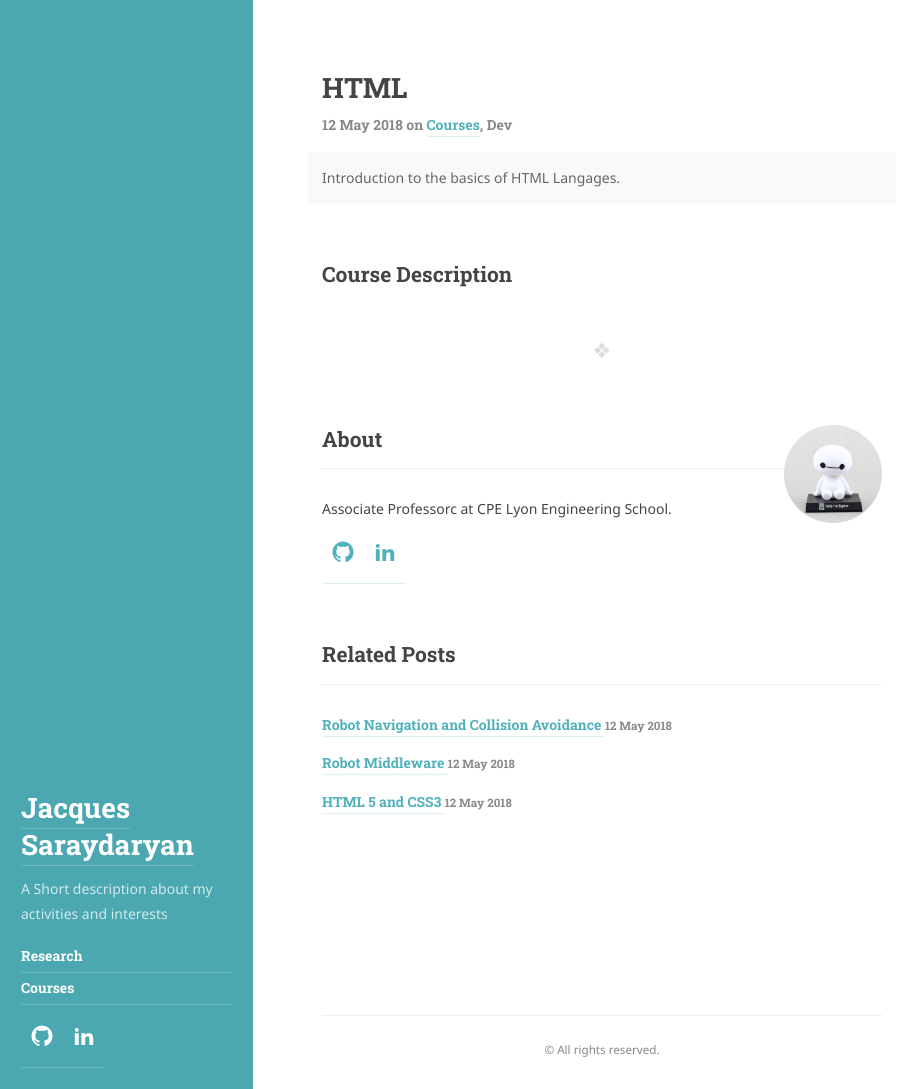
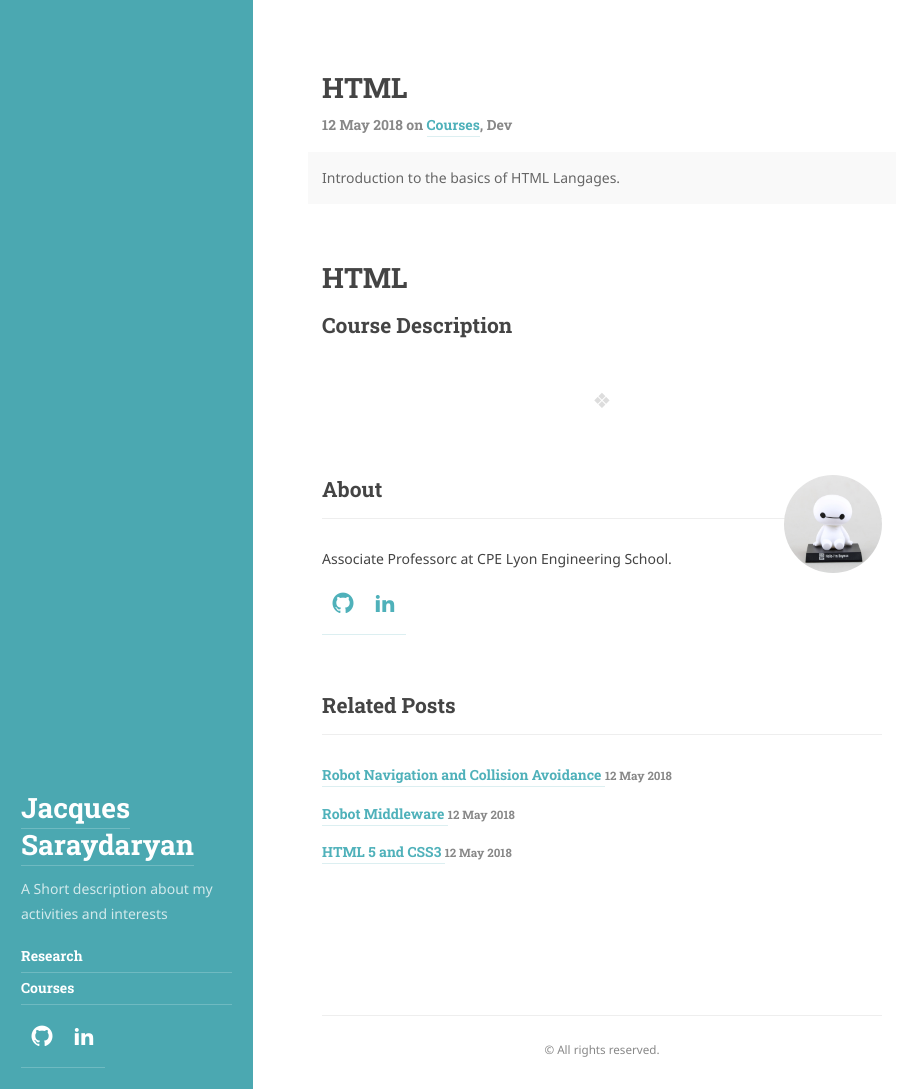
Before and after one commit to jacques-saraydaryan/jacques-saraydaryan.github.io, a Jekyll site: the page built from _posts/courses/2018-05-12-Course-DEV-HTML.md, in a window 1280 px wide and 1089 px high. Shown: the whole window, without its empty margins (0-924 px from the left). Built offline with Jekyll 4.4.1, drawn with Linux system fonts in a browser that asks for light colours; some web fonts are replaced.

Commit message:
Update 2018-05-12-Course-DEV-HTML.md

```diff
--- a/_posts/courses/2018-05-12-Course-DEV-HTML.md
+++ b/_posts/courses/2018-05-12-Course-DEV-HTML.md
@@ -9,5 +9,5 @@ pdf: /assets/pdf/courses/HTML-JSA-r3.pdf
 lang: fr
 
 ---
-
+# HTML
 ## Course Description
```
